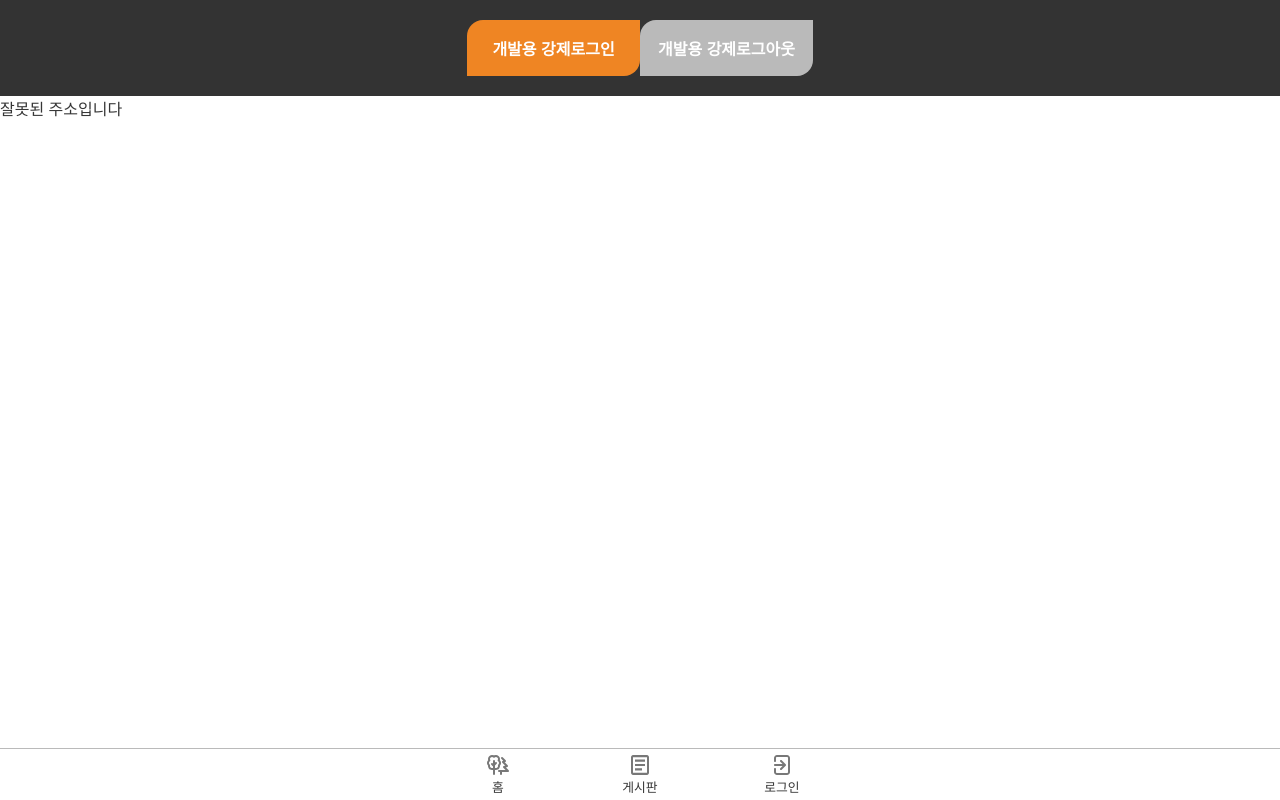
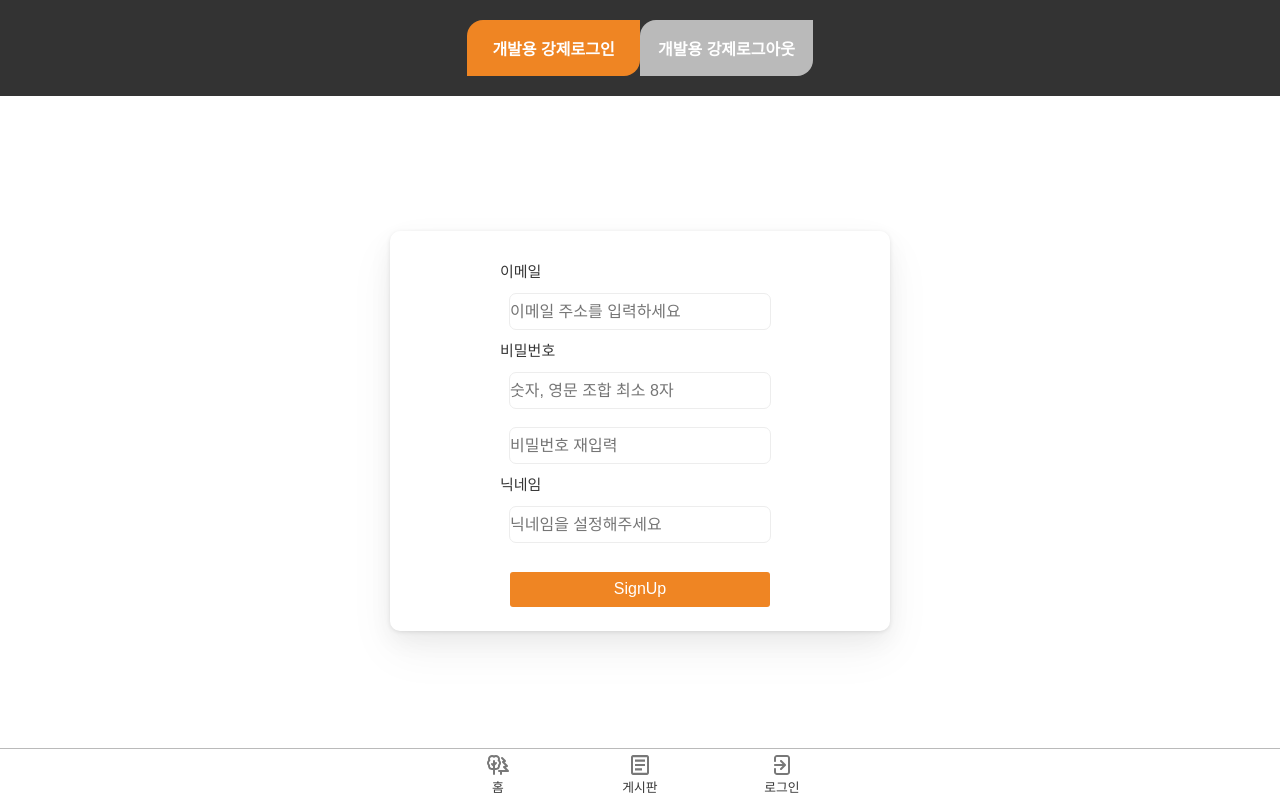
Before and after one commit to jobkaeHenry/3days-app, a React (Create React App) app: page /register in a window 1280 px wide. Built offline with nearby package versions, Linux system fonts and the light colour scheme; a web font is replaced by a local one.

Commit message:
register(1)
register

```diff
--- a/src/App.jsx
+++ b/src/App.jsx
@@ -13,7 +13,7 @@ import Talk from "./Pages/Talk";
 import Board from "./Pages/Board/Board"
 import BoardDetail from "./Pages/Board/BoardDetail";
 import Boardauth from "./Pages/Boardauth";
-
+import Register from "./Pages/Register";
 function App() {
   return (
 
@@ -36,6 +36,7 @@ function App() {
         <Route path="/login" element={<Login />} />
         <Route path="/signup" element={<Signup />} />
         <Route path="/boardauth" element={<Boardauth />} />
+        <Route path="/register" element={<Register/>}/>
         {/* 잘못된 경로일때 보내는 곳*/}
         <Route path="*" element={<Missing />} />
       </Routes>
--- /dev/null
+++ b/src/Pages/Register.js
@@ -0,0 +1,131 @@
+import styled from "@emotion/styled";
+import { useState, useEffect } from "react";
+import { useForm } from 'react-hook-form';
+import axios from 'axios';
+import { useRecoilState } from 'recoil';
+import { userState } from "../Recoil/atoms/atom";
+;
+
+const Container = styled.div`
+  width: 500px;
+  height : 400px;
+  display: flex;
+  flex-direction: column;
+  justify-content: center;
+  margin-bottom: 10px;
+  align-items: center;
+
+  box-shadow: rgba(0, 0, 0, 0.05) 0px 10px 24px 0px,
+    rgba(0, 0, 0, 0.05) 0px 20px 48px 0px, rgba(0, 0, 0, 0.1) 0px 1px 4px 0px;
+  border-radius: 10px;
+`;
+const Form = styled.form`
+  display: flex;
+  flex-direction: column;
+  align-items: center;
+  justify-content: space-evenly;
+  height: 100%;
+  width: 100%;
+  padding: 10px;
+`;
+
+const InputContainer = styled.div`
+  margin: 10px 0;
+  display: flex;
+  flex-direction: column;
+  align-self: center;
+`;
+
+const MainContainer = styled.div`
+  display: flex;
+  flex-direction: column;
+  align-items: center;
+  justify-content: center;
+  height: calc(100vh - 120px);
+`;
+
+const Input = styled.input`
+  width: 260px;
+  height: 35px;
+  padding: 0;
+  margin: 10px;
+`;
+const Label = styled.label`
+  font-size: 15px;
+  font-weight: 500;
+  margin-bottom: 3px;
+`;
+
+const Button = styled.button`
+  width: 260px;
+  height: 35px;
+  color: var(--alert-amber);
+  background-color: var(--main);
+  border: 0;
+  border-radius: 3px;
+  padding: 0;
+  margin-bottom: 5px;
+  display: block;
+`;
+const Register=()=>{
+  const [email, setEmail] = useState("");
+  const [password, setPassword] = useState("");
+  const [confirmpass, setConfirm] = useState("");
+  const [nickname, setNickname] = useState("");
+  const onEmailHandler = (e) => {
+    setEmail(e.currentTarget.value);
+  };
+  const onPasswordHandler = (e) => {
+    setPassword(e.currentTarget.value);
+  };
+  const onConfirmHandler = (e) => {
+    setConfirm(e.currentTarget.value);
+  }
+  const onNicknameHandler = (e) => {
+    setNickname(e.currentTarget.value);
+  }
+    return (
+        <MainContainer>
+            <Container>
+                <Form>
+                    <InputContainer>
+                    <Label htmlFor = {'Email'}>이메일</Label>
+                    <Input
+                        id="email"
+                        name="email"
+                        placeholder="이메일 주소를 입력하세요"
+                        type="text"
+                        onChange={onEmailHandler}
+                    />
+                    <Label htmlFor = {'password'}>비밀번호</Label>
+                    <Input
+                        id = "password"
+                        name = "password"
+                        placeholder = "숫자, 영문 조합 최소 8자"
+                        type = "text"
+                        onChange = {onPasswordHandler}
+
+                    />
+                    <Input
+                        id = "confirmpass"
+                        name = "confirmpass"
+                        placeholder = "비밀번호 재입력"
+                        type = "text"
+                        onChange = {onConfirmHandler}
+                    />
+                    <Label htmlFor = {'nickname'}>닉네임</Label>
+                    <Input
+                        id = "nickname"
+                        name = "nickname"
+                        placeholder = "닉네임을 설정해주세요"
+                        type = "text"
+                        onChange = {onNicknameHandler}
+                    />
+                    </InputContainer>
+                    <Button  type="submit" style={{ color: "white" }}>SignUp</Button>
+                </Form>
+            </Container>
+        </MainContainer>
+    );
+}
+export default Register;
```
